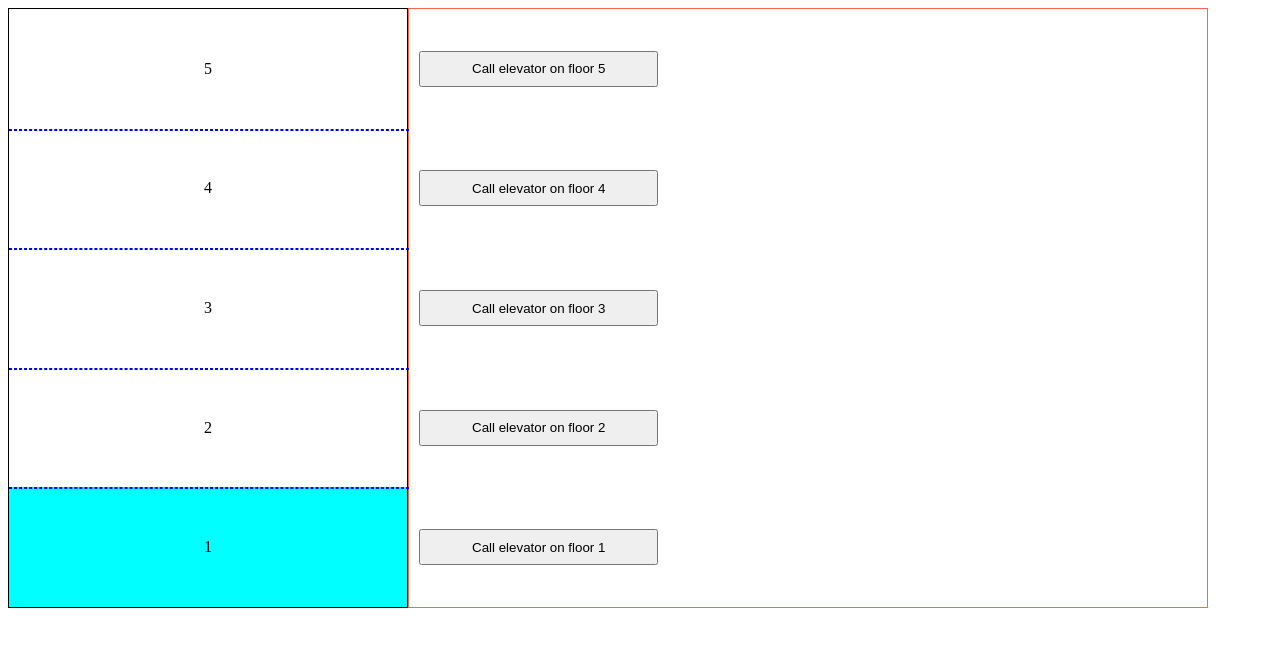
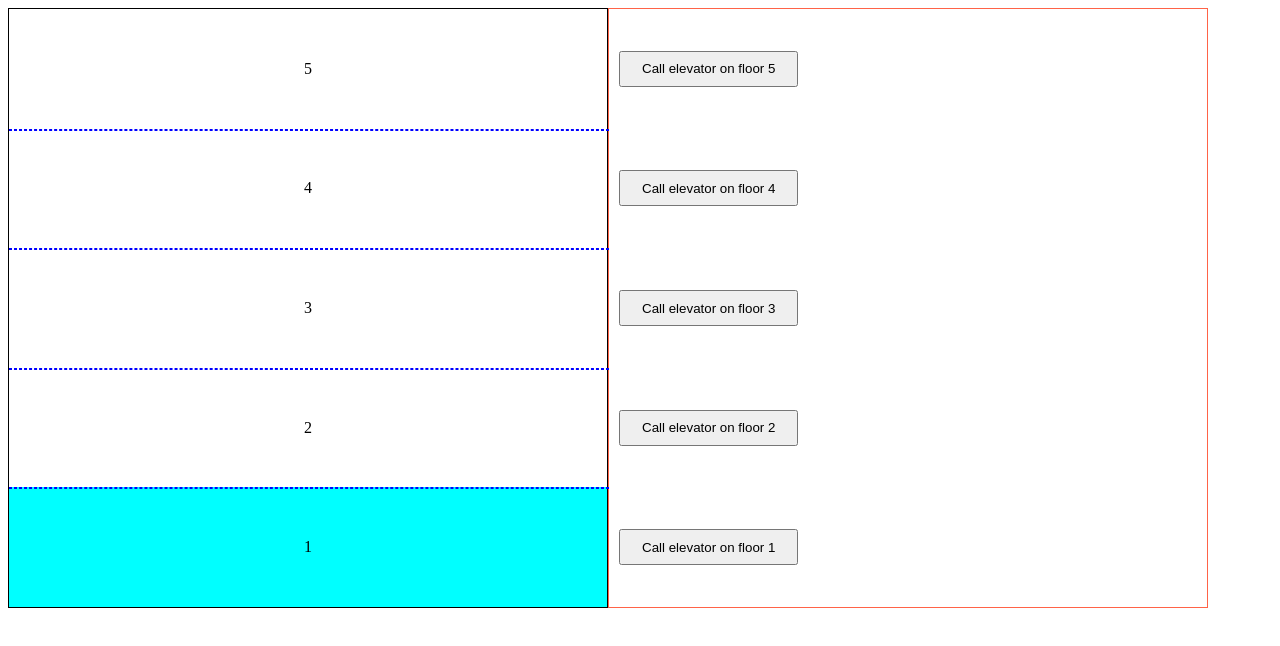
Before and after one commit to ILScc/Elevator_Emulator, a Vue app: page / in a window 1280 px wide. Shown: the top 646 px of the page. Built offline with nearby package versions, Linux system fonts and the light colour scheme.

Commit message:
Feat: add multiple shafts render possible

```diff
--- a/src/App.vue
+++ b/src/App.vue
@@ -1,6 +1,10 @@
 <template>
     <div class="container">
-        <ElevatorShaft :floors="floors" />
+        <ElevatorShaft
+            v-for="shaft in elevatorShafts"
+            :key="shaft"
+            :floors="floors"
+        />
         <ElevatorControls :floors="floors" />
     </div>
 </template>
@@ -27,7 +31,7 @@ export default {
     display: grid;
     width: 1200px;
     height: 600px;
-    grid-template-columns: 1fr 2fr;
+    grid-template-columns: repeat(auto-fit, minmax(100px, 1fr));
     grid-template-rows: 1fr;
     box-sizing: border-box;
 }
```
